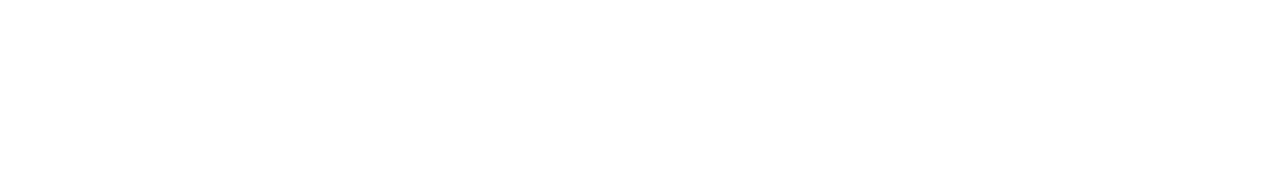
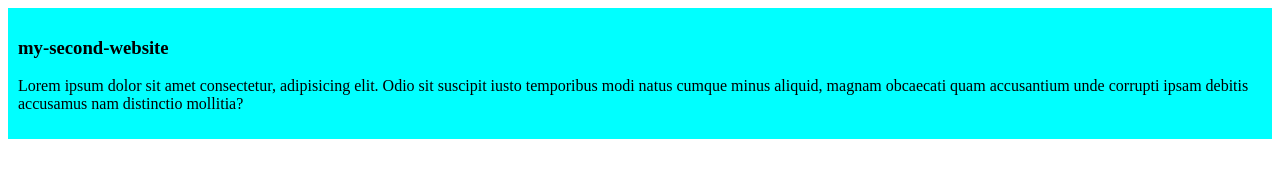
Before and after one commit to emonhasan17/my-second-website, a plain HTML site: page index.html in a window 1280 px wide. Drawn offline with Linux system fonts and the light colour scheme.

Commit message:
added the second blog

```diff
--- a/index.html
+++ b/index.html
@@ -4,8 +4,13 @@
     <meta charset="UTF-8">
     <meta name="viewport" content="width=device-width, initial-scale=1.0">
     <title>my-second-website</title>
+    <link rel="stylesheet" href="styles/blog.css">
 </head>
 <body>
+    <div>
+        <h3>my-second-website</h3>
+        <p>Lorem ipsum dolor sit amet consectetur, adipisicing elit. Odio sit suscipit iusto temporibus modi natus cumque minus aliquid, magnam obcaecati quam accusantium unde corrupti ipsam debitis accusamus nam distinctio mollitia?</p>
+    </div>
 
 </body>
 </html>
--- /dev/null
+++ b/styles/blog.css
@@ -0,0 +1,4 @@
+div{
+    background-color: aqua;
+    padding: 10px;
+}
```
